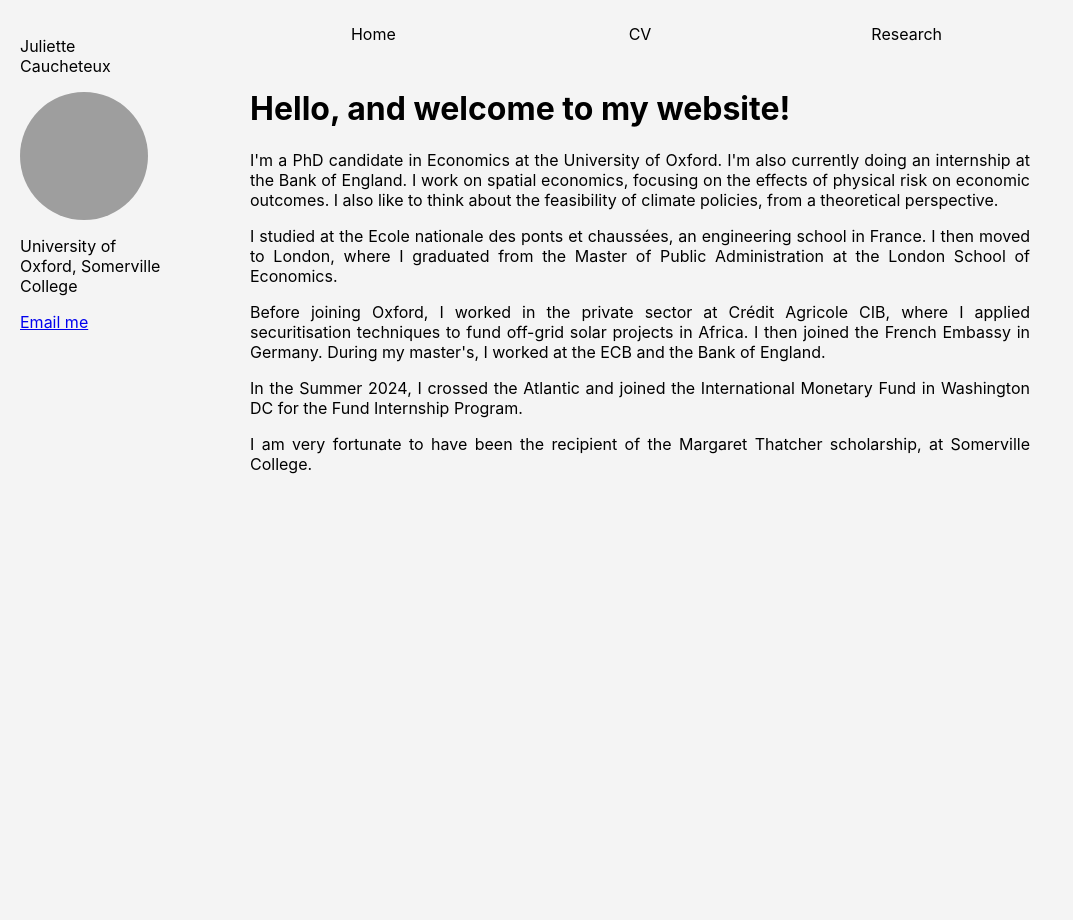
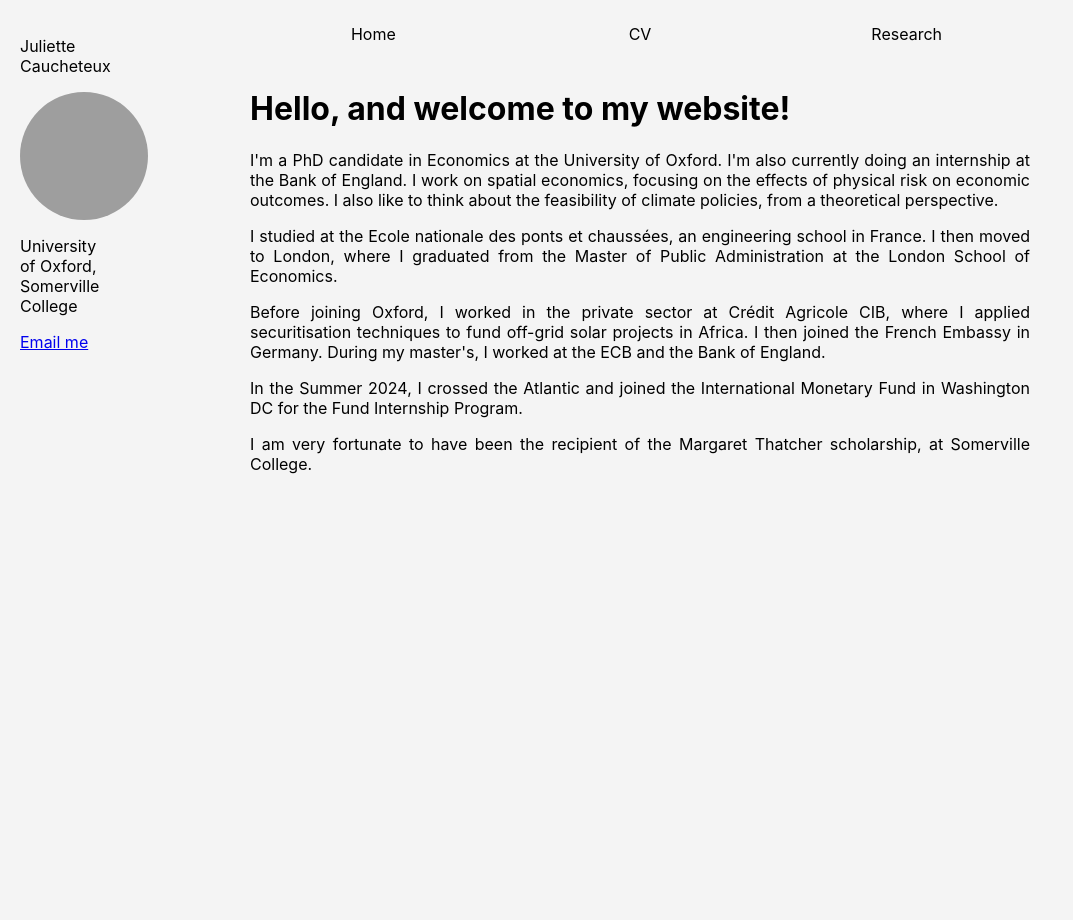
Before and after one commit to JulietteCx/juliettecx.github.io, a Jekyll site: the page built from _pages/index.html, in a window 1280 px wide. Shown: the whole page, without its empty margins (0-1073 px from the left). Built offline with Jekyll 4.4.1, drawn with Linux system fonts in a browser that asks for light colours; grey boxes are pictures that could not be loaded.

Commit message:
Update style.css

```diff
--- a/assets/style.css
+++ b/assets/style.css
@@ -12,7 +12,7 @@ body {
 
 /* Sidebar on the left */
 .sidebar {
-  width: 14.2857%; /* 1/7th of the screen width */
+  width: 10%; /* 1/7th of the screen width */
   background-color: #f4f4f4; /* White background */
   height: 100%; /* Full viewport height */
   padding: 20px;
```
